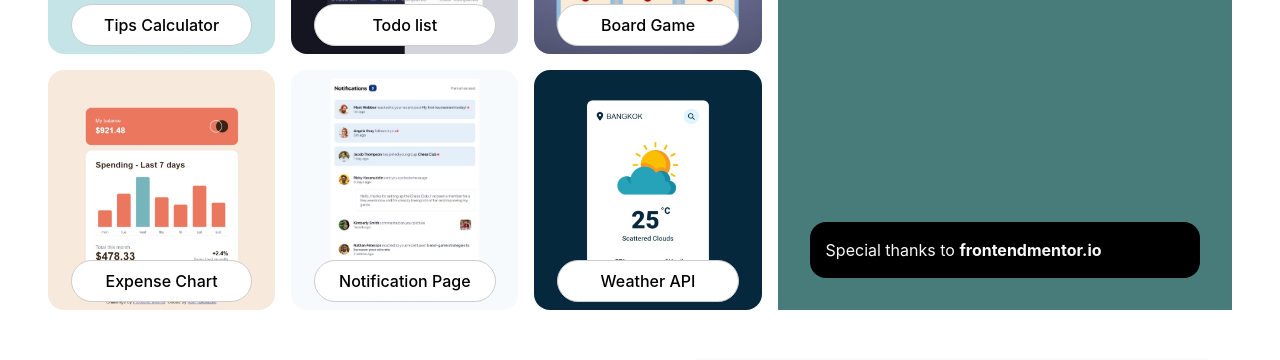
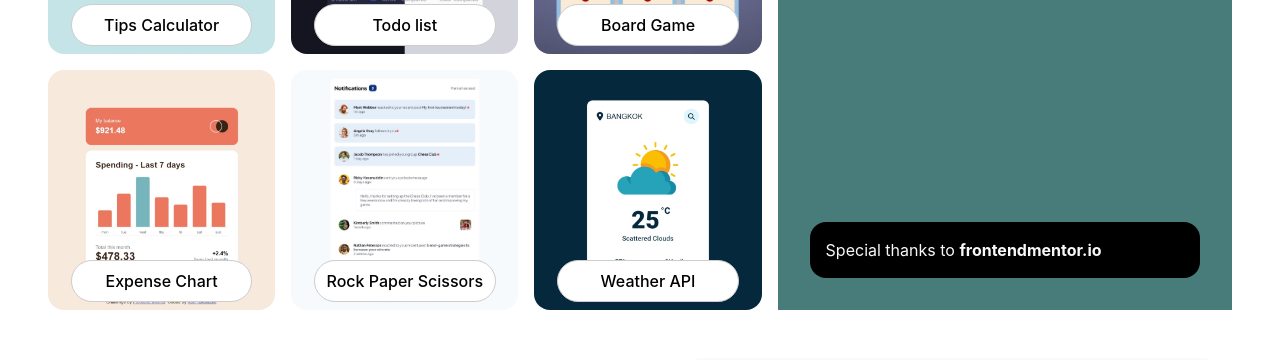
Before and after one commit to Ken-Takahashi-Q/portfolio-react, a React (Vite) app: page / in a window 1280 px wide. Shown: the part 834-1194 px from the top of the page. Built offline with nearby package versions, Linux system fonts and the light colour scheme.

Commit message:
Add Janken page

```diff
--- a/src/App.jsx
+++ b/src/App.jsx
@@ -1,7 +1,7 @@
 import { Routes, Route } from "react-router-dom";
 import Contact from "./Pages/Contact";
 import Home from "./Home";
-import Janken from "./Pages/Janken"
+import Janken from "./Pages/Janken/Janken"
 
 function App() {
   return (
--- a/src/Home.jsx
+++ b/src/Home.jsx
@@ -152,23 +152,23 @@ function Home() {
             </div>
           </a>
 
-          <a href="https://elegant-dragon-097141.netlify.app/07-notification%20page/" target={'_blank'}>
+          {/* <a href="https://elegant-dragon-097141.netlify.app/07-notification%20page/" target={'_blank'}>
             <div className="gallery-container card gallery-5">
               <div className="cardname">
                 <p>Notification Page</p>
               </div>
             </div>
-          </a>
-
-          {/* <a href="https://elegant-dragon-097141.netlify.app/14-weather%20api/" target={'_blank'}>
-            <div className="gallery-container card gallery-6">
-              <div className="cardname">
-                <p>Weather API</p>
-              </div>
-            </div>
           </a> */}
 
           <a href="/janken" target={'_blank'}>
+            <div className="gallery-container card gallery-5">
+              <div className="cardname">
+                <p>Rock Paper Scissors</p>
+              </div>
+            </div>
+          </a>
+
+          <a href="https://elegant-dragon-097141.netlify.app/14-weather%20api/" target={'_blank'}>
             <div className="gallery-container card gallery-6">
               <div className="cardname">
                 <p>Weather API</p>
--- a/src/Pages/Janken.scss
+++ b/src/Pages/Janken/Janken.scss
@@ -104,7 +104,7 @@ main {
         width: 100%;
         height: 100%;
         gap: 2em;
-        background-image: url("../public/images/bg-triangle.svg");
+        background-image: url("/images/janken/bg-triangle.svg");
         background-repeat: no-repeat;
         background-position: center;
         transition: all 0.5s ease;
--- a/src/main.jsx
+++ b/src/main.jsx
@@ -5,14 +5,14 @@ import App from './App'
 import './index.scss'
 import Home from './Home'
 import Contact from './Pages/Contact';
-import Janken from './Pages/Janken';
+import Janken from './Pages/Janken/Janken';
 
 ReactDOM.createRoot(document.getElementById('root')).render(
   <React.StrictMode>
     <BrowserRouter>
       <Routes>
         <Route exact path="/" element={<Home />} />
-        <Route path="/cntact" element={<Contact />} />
+        <Route path="/contact" element={<Contact />} />
         <Route path="/janken" element={<Janken />} />
       </Routes>
     </BrowserRouter>
```
Also changed, not shown: src/Pages/Janken/Janken.jsx (renamed from src/Pages/Janken.jsx).
